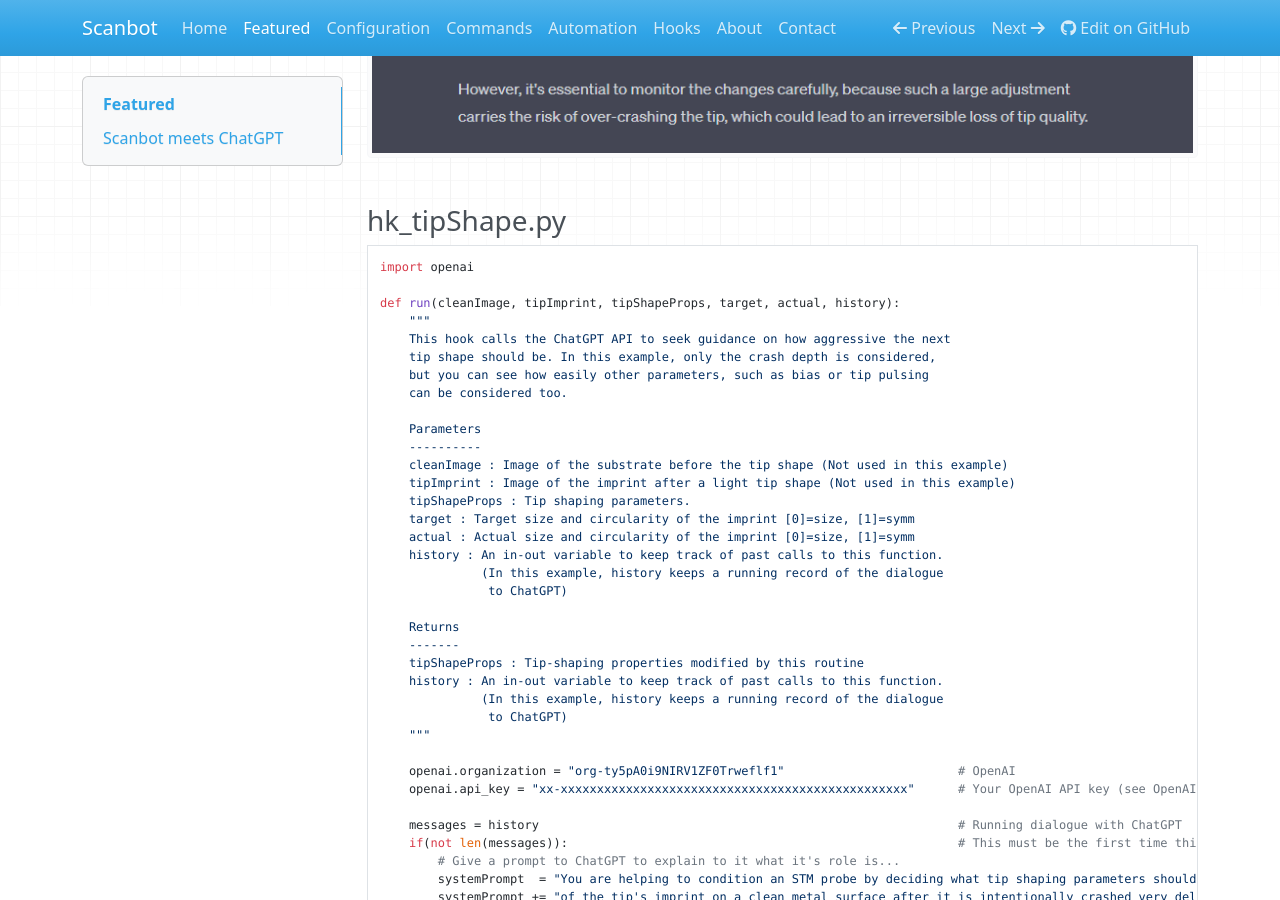
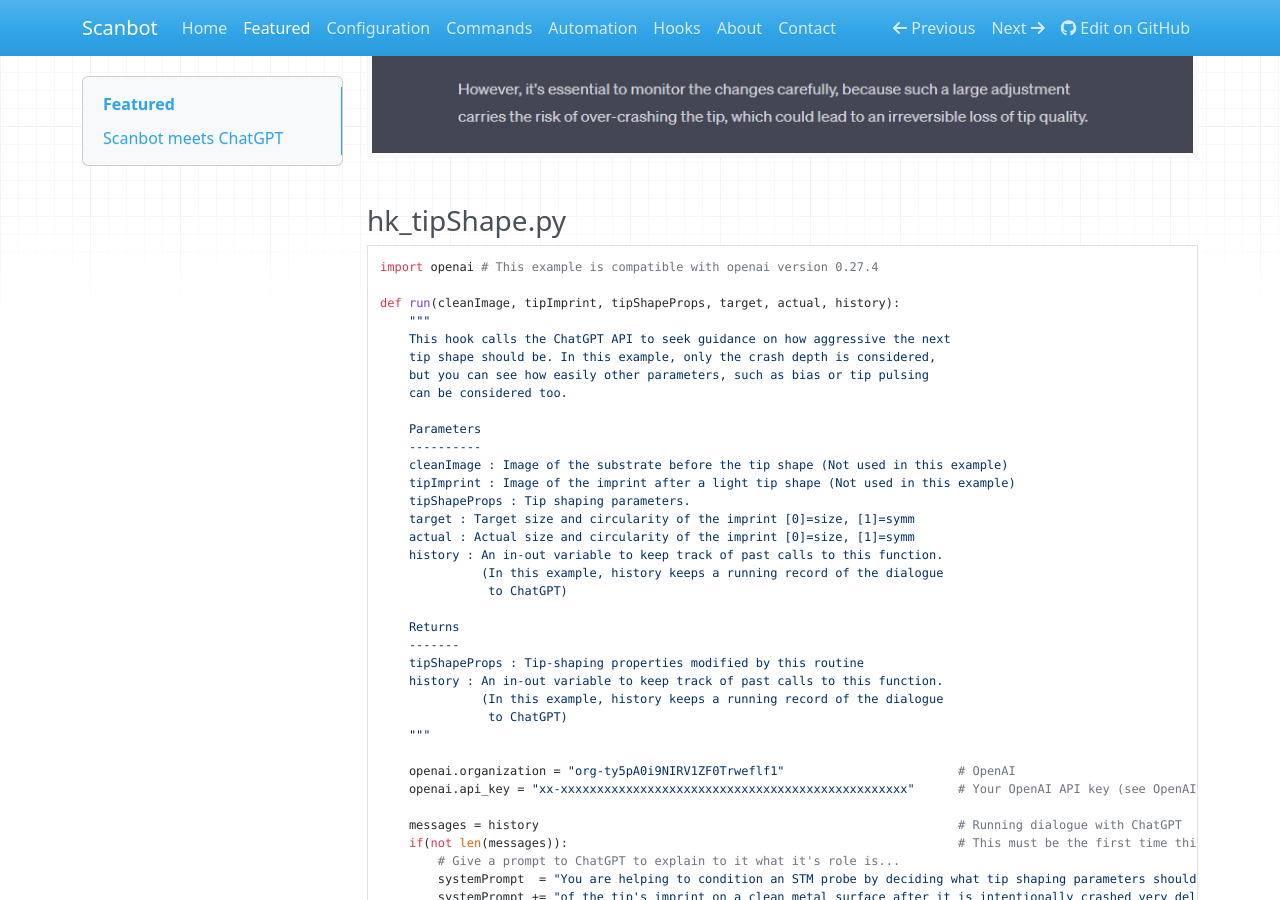
Before and after one commit to New-Horizons-SPM/scanbot, an MkDocs documentation site: the page built from docs/featured.md, in a window 1280 px wide and 900 px high, scrolled down 1570 px. Built offline with MkDocs 1.6.1, drawn with Linux system fonts in a browser that asks for light colours; nearby versions of some CDN libraries.

Commit message:
Update featured.md
add openai compatible version to code comments

````diff
--- a/docs/featured.md
+++ b/docs/featured.md
@@ -11,7 +11,7 @@ See [here](../hooks) for more details about how hooks work with Scanbot.
 
 ### hk_tipShape.py
 ```Python
-import openai
+import openai # This example is compatible with openai version 0.27.4
 
 def run(cleanImage, tipImprint, tipShapeProps, target, actual, history):
     """
````
